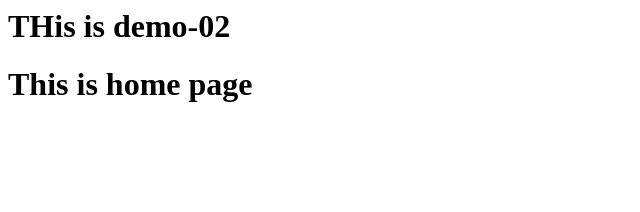
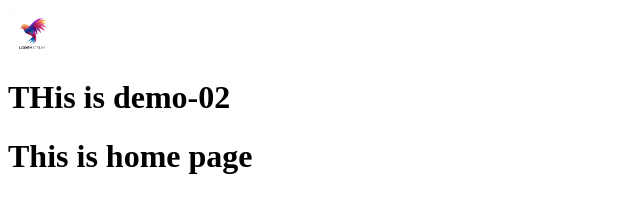
Before and after one commit to sajna-thondikkal/git-demo-02, a plain HTML site: page index.html in a window 1280 px wide. Shown: the whole page, without its empty margins (0-640 px from the left). Drawn offline with Linux system fonts and the light colour scheme.

Commit message:
created asset folder and modified index

```diff
--- a/index.html
+++ b/index.html
@@ -1,6 +1,7 @@
 <html>
     <head></head>
     <body>
+        <img src="assets/logo.avif" alt="" height="50px">
         <h1>THis is demo-02</h1>
         <h1>This is home page</h1>
     </body>
```
Also changed, not shown: assets/logo.avif (added).
